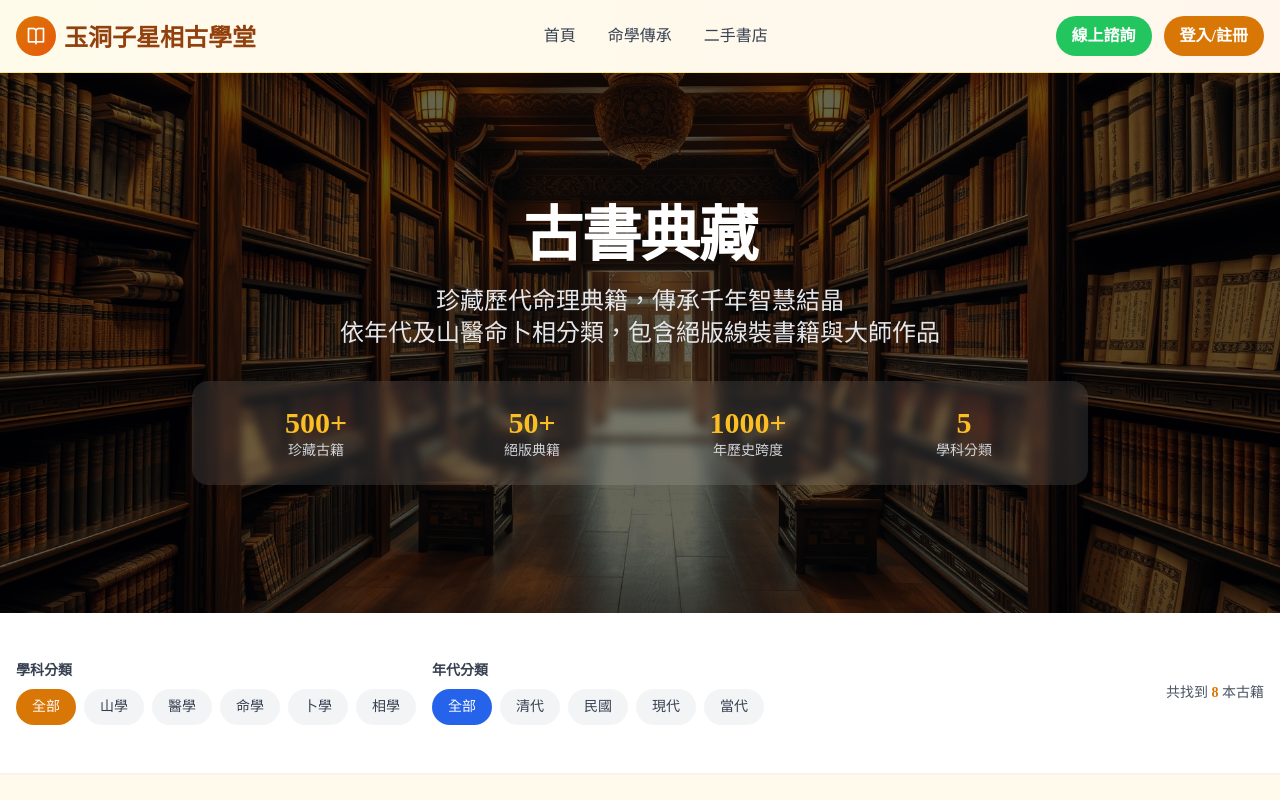
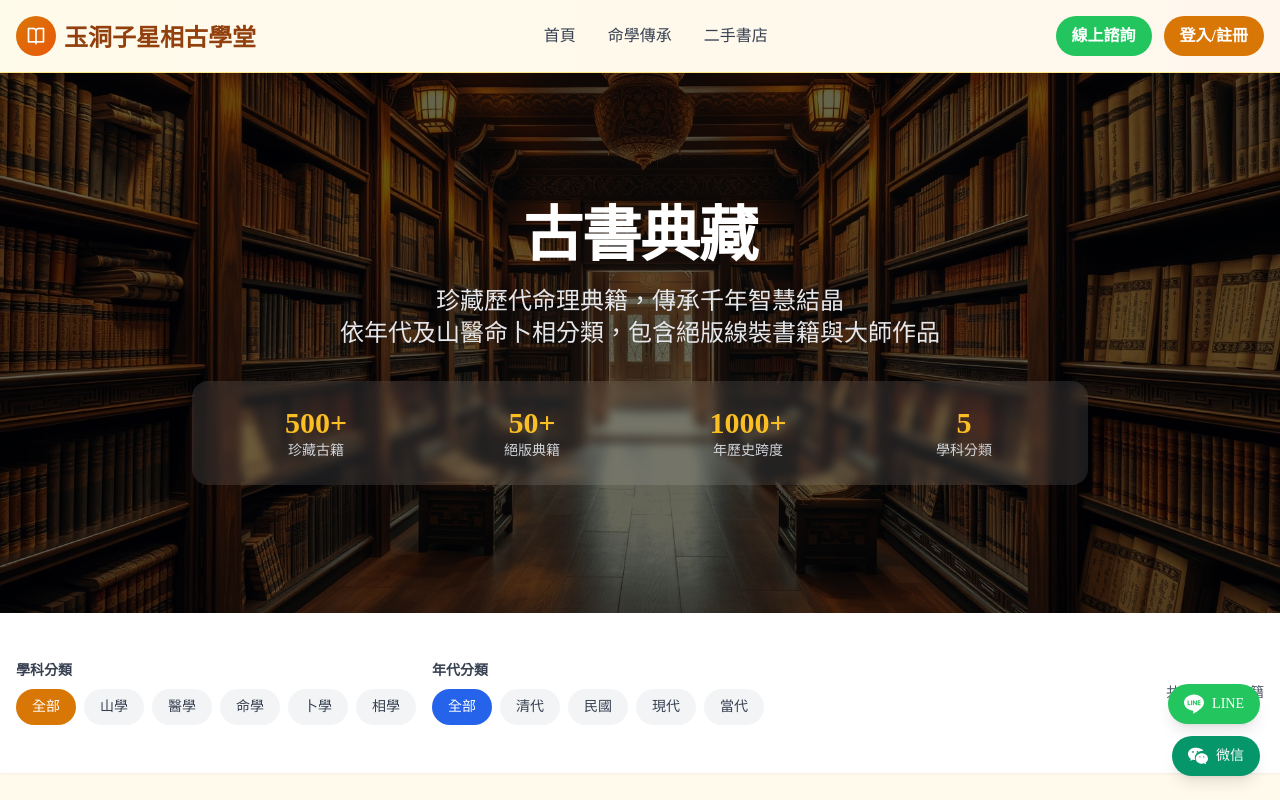
Before and after one commit to adam4taiwan/MyWeb, a Next.js app: page /books in a window 1280 px wide. Shown: the top 800 px of the page. Built offline with nearby package versions, Linux system fonts and the light colour scheme; no server answers; some icons are missing.

Commit message:
feat: 新增 LINE 及微信浮動掃碼聯絡元件
- ContactFloat: 右下角浮動按鈕，點擊顯示 LINE/微信 QR Code
- Footer: LINE 及微信圖示可點擊顯示 QR Code
- 新增 lineID.jpg / WeChatID.jpg 至 public/image

Co-Authored-By: Claude Sonnet 4.6 <noreply@anthropic.com>

```diff
--- a/app/layout.tsx
+++ b/app/layout.tsx
@@ -2,6 +2,7 @@ import type { Metadata } from "next";
 import { Geist, Geist_Mono, Pacifico } from "next/font/google";
 import "./globals.css";
 import { AuthProvider } from '../components/AuthContext';
+import ContactFloat from '../components/ContactFloat';
 
 const pacifico = Pacifico({
   weight: '400',
@@ -127,6 +128,7 @@ export default function RootLayout({
       <body className={`${geistSans.variable} ${geistMono.variable} ${pacifico.variable} antialiased`}>
         <AuthProvider>
           {children}
+          <ContactFloat />
         </AuthProvider>
       </body>
     </html>
--- /dev/null
+++ b/components/ContactFloat.tsx
@@ -0,0 +1,97 @@
+'use client';
+
+import { useState } from 'react';
+import Image from 'next/image';
+
+type Panel = 'line' | 'wechat' | null;
+
+export default function ContactFloat() {
+  const [open, setOpen] = useState<Panel>(null);
+
+  const toggle = (panel: Panel) => setOpen(prev => prev === panel ? null : panel);
+
+  return (
+    <>
+      {/* QR Code Popup */}
+      {open && (
+        <div
+          className="fixed inset-0 z-40"
+          onClick={() => setOpen(null)}
+        />
+      )}
+
+      <div className="fixed bottom-6 right-5 z-50 flex flex-col items-end gap-3">
+
+        {/* Line QR Panel */}
+        {open === 'line' && (
+          <div className="bg-white rounded-2xl shadow-2xl border border-gray-100 p-4 w-52 text-center animate-fade-in">
+            <p className="text-xs font-bold text-gray-700 mb-2">LINE 掃碼加我好友</p>
+            <div className="relative w-full aspect-square rounded-xl overflow-hidden border border-gray-100">
+              <Image
+                src="/image/lineID.jpg"
+                alt="Line QR Code"
+                fill
+                className="object-contain"
+              />
+            </div>
+            <p className="text-xs text-gray-500 mt-2">ID：adam4taiwan</p>
+            <a
+              href="https://line.me/ti/p/adam4taiwan"
+              target="_blank"
+              rel="noopener noreferrer"
+              className="mt-2 inline-block w-full py-1.5 bg-green-500 text-white text-xs rounded-lg font-medium hover:bg-green-600 transition-colors"
+            >
+              直接開啟 LINE
+            </a>
+          </div>
+        )}
+
+        {/* WeChat QR Panel */}
+        {open === 'wechat' && (
+          <div className="bg-white rounded-2xl shadow-2xl border border-gray-100 p-4 w-52 text-center animate-fade-in">
+            <p className="text-xs font-bold text-gray-700 mb-2">微信掃碼加我好友</p>
+            <div className="relative w-full aspect-square rounded-xl overflow-hidden border border-gray-100">
+              <Image
+                src="/image/WeChatID.jpg"
+                alt="WeChat QR Code"
+                fill
+                className="object-contain"
+              />
+            </div>
+            <p className="text-xs text-gray-500 mt-2">長按或掃描 QR Code</p>
+          </div>
+        )}
+
+        {/* Line Button */}
+        <button
+          onClick={() => toggle('line')}
+          className={`flex items-center gap-2 px-4 py-2.5 rounded-full shadow-lg text-white text-sm font-medium transition-all ${
+            open === 'line'
+              ? 'bg-green-600 scale-105'
+              : 'bg-green-500 hover:bg-green-600 hover:scale-105'
+          }`}
+        >
+          <svg viewBox="0 0 24 24" className="w-5 h-5 fill-white flex-shrink-0">
+            <path d="M19.365 9.863c.349 0 .63.285.63.631 0 .345-.281.63-.63.63H17.61v1.125h1.755c.349 0 .63.283.63.63 0 .344-.281.629-.63.629h-2.386c-.345 0-.627-.285-.627-.629V8.108c0-.345.282-.63.627-.63h2.386c.349 0 .63.285.63.63 0 .349-.281.63-.63.63H17.61v1.125h1.755zm-3.855 3.016c0 .27-.174.51-.432.596-.064.021-.133.031-.199.031-.211 0-.391-.09-.51-.25l-2.443-3.317v2.94c0 .344-.279.629-.631.629-.346 0-.626-.285-.626-.629V8.108c0-.27.173-.51.43-.595.06-.023.136-.033.194-.033.195 0 .375.104.495.254l2.462 3.33V8.108c0-.345.282-.63.63-.63.345 0 .63.285.63.63v4.771zm-5.741 0c0 .344-.282.629-.631.629-.345 0-.627-.285-.627-.629V8.108c0-.345.282-.63.627-.63.349 0 .631.285.631.63v4.771zm-2.466.629H4.917c-.345 0-.63-.285-.63-.629V8.108c0-.345.285-.63.63-.63.348 0 .63.285.63.63v4.141h1.756c.348 0 .629.283.629.63 0 .344-.281.629-.629.629M24 10.314C24 4.943 18.615.572 12 .572S0 4.943 0 10.314c0 4.811 4.27 8.842 10.035 9.608.391.082.923.258 1.058.59.12.301.079.766.038 1.08l-.164 1.02c-.045.301-.24 1.186 1.049.645 1.291-.539 6.916-4.078 9.436-6.975C23.176 14.393 24 12.458 24 10.314"/>
+          </svg>
+          LINE
+        </button>
+
+        {/* WeChat Button */}
+        <button
+          onClick={() => toggle('wechat')}
+          className={`flex items-center gap-2 px-4 py-2.5 rounded-full shadow-lg text-white text-sm font-medium transition-all ${
+            open === 'wechat'
+              ? 'bg-emerald-700 scale-105'
+              : 'bg-emerald-600 hover:bg-emerald-700 hover:scale-105'
+          }`}
+        >
+          <svg viewBox="0 0 24 24" className="w-5 h-5 fill-white flex-shrink-0">
+            <path d="M8.691 2.188C3.891 2.188 0 5.476 0 9.53c0 2.212 1.17 4.203 3.002 5.55a.59.59 0 0 1 .213.665l-.39 1.48c-.019.07-.048.141-.048.213 0 .163.13.295.29.295a.326.326 0 0 0 .167-.054l1.903-1.114a.864.864 0 0 1 .717-.098 10.16 10.16 0 0 0 2.837.403c-.325-.985-.493-2.015-.493-3.077 0-4.529 4.528-8.205 10.109-8.205h.028C17.608 3.93 13.393 2.188 8.691 2.188zm-2.71 3.814a1.053 1.053 0 1 1 0 2.105 1.053 1.053 0 0 1 0-2.105zm5.421 0a1.053 1.053 0 1 1 0 2.105 1.053 1.053 0 0 1 0-2.105zM24 14.892c0-3.484-3.3-6.312-7.374-6.312-4.073 0-7.374 2.828-7.374 6.312 0 3.485 3.301 6.312 7.374 6.312.871 0 1.71-.132 2.486-.37a.672.672 0 0 1 .562.076l1.489.871a.255.255 0 0 0 .131.042.23.23 0 0 0 .228-.228c0-.057-.023-.11-.037-.166l-.306-1.158a.462.462 0 0 1 .167-.521C23.025 18.718 24 16.903 24 14.892zm-9.62-1.058a.826.826 0 1 1 0-1.651.826.826 0 0 1 0 1.651zm4.493 0a.826.826 0 1 1 0-1.651.826.826 0 0 1 0 1.651z"/>
+          </svg>
+          微信
+        </button>
+      </div>
+    </>
+  );
+}
--- a/components/Footer.tsx
+++ b/components/Footer.tsx
@@ -1,8 +1,12 @@
 'use client';
 
 import Link from 'next/link';
+import Image from 'next/image';
+import { useState } from 'react';
 
 export default function Footer() {
+  const [qr, setQr] = useState<'line' | 'wechat' | null>(null);
+
   return (
     <footer className="bg-gray-900 text-white">
       <div className="container mx-auto px-4 py-12">
@@ -15,12 +19,43 @@ export default function Footer() {
               <span className="text-xl font-bold" style={{fontFamily: 'var(--font-pacifico)'}}>玉洞子</span>
             </div>
             <p className="text-gray-400 mb-4">三十年命理經驗，傳承古典智慧，為現代人生提供專業指導。</p>
-            <div className="flex space-x-4">
-              <div className="w-8 h-8 bg-gray-700 rounded-full flex items-center justify-center cursor-pointer hover:bg-amber-600 transition-colors">
-                <i className="ri-wechat-line text-sm"></i>
+            <div className="flex space-x-3">
+              {/* WeChat */}
+              <div className="relative">
+                <div
+                  onClick={() => setQr(qr === 'wechat' ? null : 'wechat')}
+                  className="w-8 h-8 bg-gray-700 rounded-full flex items-center justify-center cursor-pointer hover:bg-emerald-600 transition-colors"
+                  title="微信"
+                >
+                  <i className="ri-wechat-line text-sm"></i>
+                </div>
+                {qr === 'wechat' && (
+                  <div className="absolute bottom-10 left-0 bg-white rounded-xl shadow-2xl p-3 w-44 text-center z-50">
+                    <p className="text-xs font-bold text-gray-700 mb-2">微信掃碼</p>
+                    <div className="relative w-full aspect-square rounded-lg overflow-hidden">
+                      <Image src="/image/WeChatID.jpg" alt="WeChat QR" fill className="object-contain" />
+                    </div>
+                  </div>
+                )}
               </div>
-              <div className="w-8 h-8 bg-gray-700 rounded-full flex items-center justify-center cursor-pointer hover:bg-amber-600 transition-colors">
-                <i className="ri-line-line text-sm"></i>
+              {/* Line */}
+              <div className="relative">
+                <div
+                  onClick={() => setQr(qr === 'line' ? null : 'line')}
+                  className="w-8 h-8 bg-gray-700 rounded-full flex items-center justify-center cursor-pointer hover:bg-green-500 transition-colors"
+                  title="LINE"
+                >
+                  <i className="ri-line-line text-sm"></i>
+                </div>
+                {qr === 'line' && (
+                  <div className="absolute bottom-10 left-0 bg-white rounded-xl shadow-2xl p-3 w-44 text-center z-50">
+                    <p className="text-xs font-bold text-gray-700 mb-2">LINE 掃碼</p>
+                    <div className="relative w-full aspect-square rounded-lg overflow-hidden">
+                      <Image src="/image/lineID.jpg" alt="Line QR" fill className="object-contain" />
+                    </div>
+                    <p className="text-xs text-gray-500 mt-1">ID：adam4taiwan</p>
+                  </div>
+                )}
               </div>
               <div className="w-8 h-8 bg-gray-700 rounded-full flex items-center justify-center cursor-pointer hover:bg-amber-600 transition-colors">
                 <i className="ri-facebook-line text-sm"></i>
```
Also changed, not shown: public/image/WeChatID.jpg (added), public/image/lineID.jpg (added).
